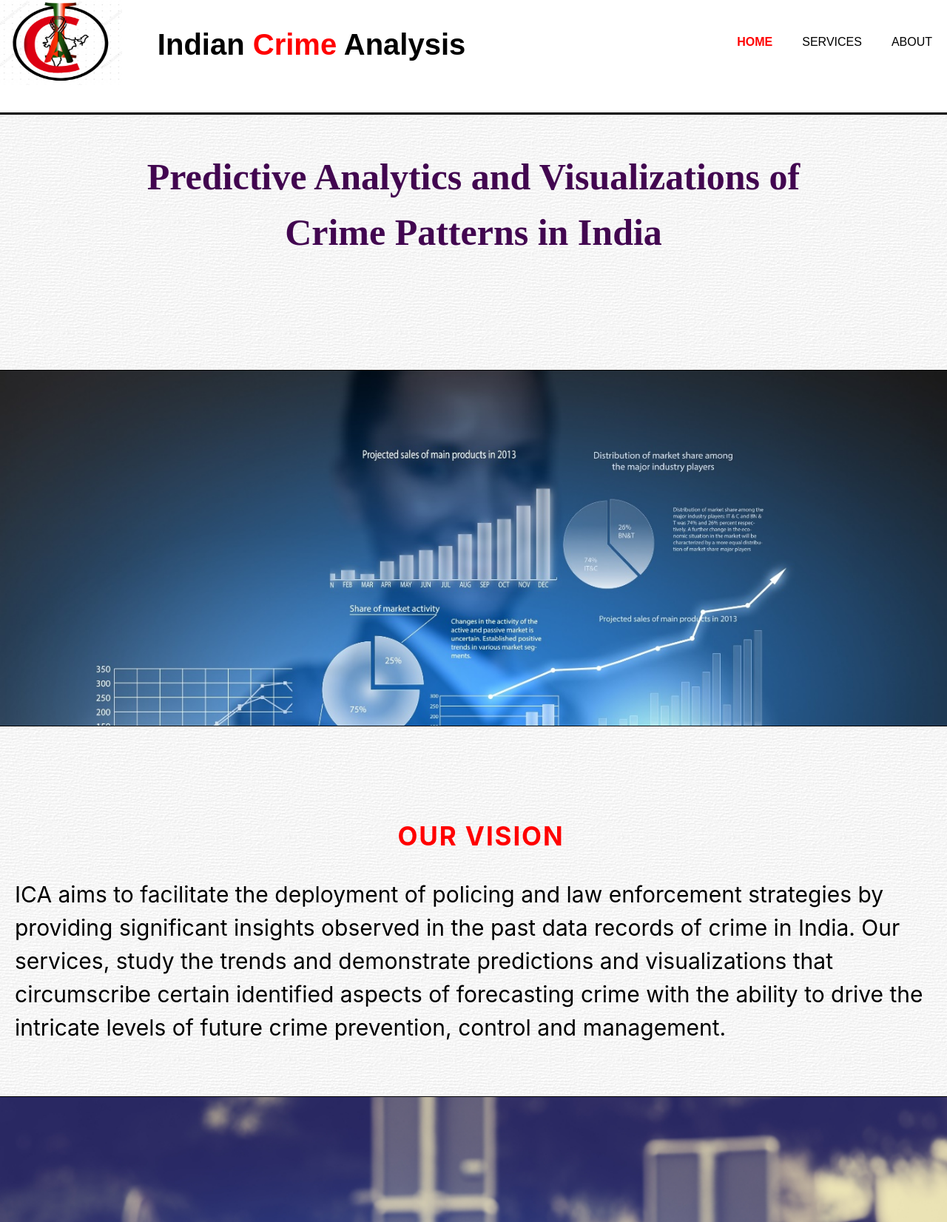
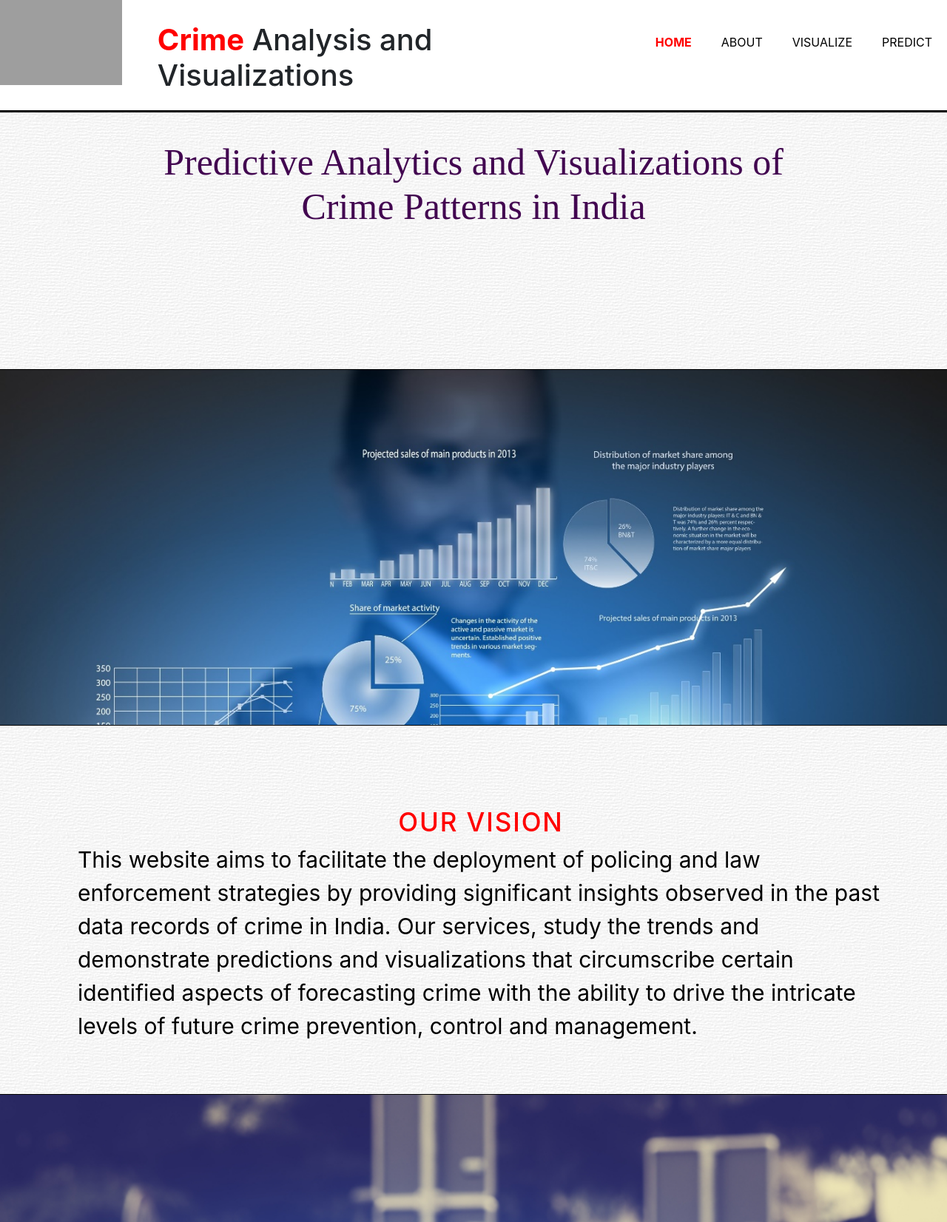
Before and after one commit to raviakshay/Crime-Rate-Analysis-Prediction, a Flask app: page / in a window 1280 px wide. Shown: the top 1652 px of the page at 74% size. Run offline with Flask 2, Linux system fonts and the light colour scheme; parts of the project's set-up code (start-up, migrations or seed data) failed here and were passed over; grey boxes are pictures that could not be loaded.

Commit message:
Update home.html

```diff
--- a/templates/home.html
+++ b/templates/home.html
@@ -7,22 +7,25 @@
         <link rel="stylesheet" href="/static/style.css">
         <link rel="stylesheet" href="/static/animate.css">
 
+        <link rel="stylesheet" href="https://cdn.jsdelivr.net/npm/bootstrap@4.0.0/dist/css/bootstrap.min.css" integrity="sha384-Gn5384xqQ1aoWXA+058RXPxPg6fy4IWvTNh0E263XmFcJlSAwiGgFAW/dAiS6JXm" crossorigin="anonymous">
 
     </head>
 
 	<body>
         <header class = "header1">
             <div class = "box1">
-                <a href="home.html"><img src="{{url_for('static', filename='images/logo_trial.png')}}" height = "115vh" width = "90%" alt="Banner Image"/></a>
+                <a href="home.html"><img src="{{url_for('static', filename='images/home.jpg')}}" height = "115vh" width = "90%" alt="Banner Image"/></a>
             </div>
             <div class = "box2">
-                <h1>Indian <span class="highlight">Crime</span> Analysis</h1>
+                <h1> <span class="highlight">Crime</span> Analysis and Visualizations</h1>
             </div>
             <div class = "box3">
                 <nav>
                     <ul>
+                        <li><a href="pred.html">PREDICT</a> </li>
+                        <li><a href="vis.html">VISUALIZE</a> </li>
                         <li> <a href="About.html">ABOUT</a> </li>
-                        <li><a href="#section5">SERVICES</a> </li>
+
                         <li class="current"><a href="/home.html">HOME</a> </li>
                     </ul>
                 </nav>
@@ -45,7 +48,7 @@
 <section id="section3">
     <div class="container">
             <center><h1>OUR VISION</h1></center>
-            <p>ICA aims to facilitate the deployment of policing and law enforcement strategies by providing significant insights observed in the past data records of crime in India.
+            <p>This website aims to facilitate the deployment of policing and law enforcement strategies by providing significant insights observed in the past data records of crime in India.
 Our services, study the trends and demonstrate predictions and visualizations that circumscribe certain identified aspects of forecasting crime with the ability to drive the intricate levels of future crime prevention, control and management. </p>
         </div>
 </section>
@@ -59,7 +62,9 @@ Our services, study the trends and demonstrate predictions and visualizations th
     <div class="container">
         <br>
         <br>
-        <center><h1><a href="pred.html">PREDICTIONS</a></h1></center>
+       <center><a href="pred.html" class="btn btn-primary btn-lg" role="button" aria-pressed="true">PREDICT NOW</a>
+       </center>
+<br>
         <a href="pred.html"><img style="float: left;" src="/static/images/predictiveAnalytics.png" class="imgPred" height= 300/></a>
         <p style="float: right;">This service uses algorithms to predict the patterns in a number of crime cases for the forthcoming years. The crime sectors covered under this module includes crime against women, children, Indian Penal Code crimes and Special & Local Law crimes. On selecting a particular crime sector, a graphical demonstration of the crime-type, year and state of the user's choice shall be displayed, giving an overview of the areas that are prone to specific types of crimes and the behaviour of such crimes over the years to come.</p>
 
@@ -68,11 +73,18 @@ Our services, study the trends and demonstrate predictions and visualizations th
 
 <section id="section6">
         <div class="container">
-                <center><h1><a href="vis.html">VISUALIZATIONS</a></h1></center>
+            <br>
+            <center><a href="vis.html" class="btn btn-primary btn-lg" role="button" aria-pressed="true">VISUALIZE NOW</a>
+            </center>
+                <!-- <center><h1><a href="vis.html">VISUALIZE NOW !</a></h1></center> -->
+                <br>
                 <a href="vis.html"><img src="/static/images/viz2.gif" class="imgViz" height= 300/></a>
-                <p>Data visualization technology can bring benefits to almost everyone within the police force. The more police are able to see the big picture, the higher the likelihood of crime getting solved quickly.
+
+
+                <p style="float: left;">Data visualization technology can bring benefits to almost everyone within the police force. The more police are able to see the big picture, the higher the likelihood of crime getting solved quickly.
                 The public increasingly expects this kind of approach. This module showcases data visuals using illustrative animations to depict the patterns of crime in all the states of India for the past 15 years. Demographic factors such as literacy rates & crime per one lakh people have been considered to give effective definition to the visuals per state.
                 </p>
+
             </div>
 </section>
 
@@ -80,14 +92,18 @@ Our services, study the trends and demonstrate predictions and visualizations th
         <div class="container">
             <center><h1><a href="highlights.html">HIGHLIGHTS</a></h1></center>
             <a href="highlights.html"><img src="/static/images/statistics.jpg" class="imgStat" height= 300/></a>
-            <p>Analyzing crime and its patterns for predictions and visualizations makes certain observations - supportive or contradictive - very prominent. These observations or facts could be related to the data, algorithms or statistics, that clearly state the viability of both the modules, giving rise to a number of intrinsic changes. This module displays the highlights of these observations achieved during crime analysis.</p>
+            <p >Analyzing crime and its patterns for predictions and visualizations makes certain observations - supportive or contradictive - very prominent. These observations or facts could be related to the data, algorithms or statistics, that clearly state the viability of both the modules, giving rise to a number of intrinsic changes. This module displays the highlights of these observations achieved during crime analysis.</p>
 
         </div>
 </section>
 
 <footer>
-            <p>Indian Crime Analysis, Copyright &copy; 2018</p>
-            <img src="/static/images/indiagov.png" id="IG">
+   <h1>Crime analysis and prediction</h1>
+    <h2>By, </h2>
+   <h3>Janardhan
+  <br>
+    Karthik
+   </h3>
 
 		</footer>
 	</body>
```
